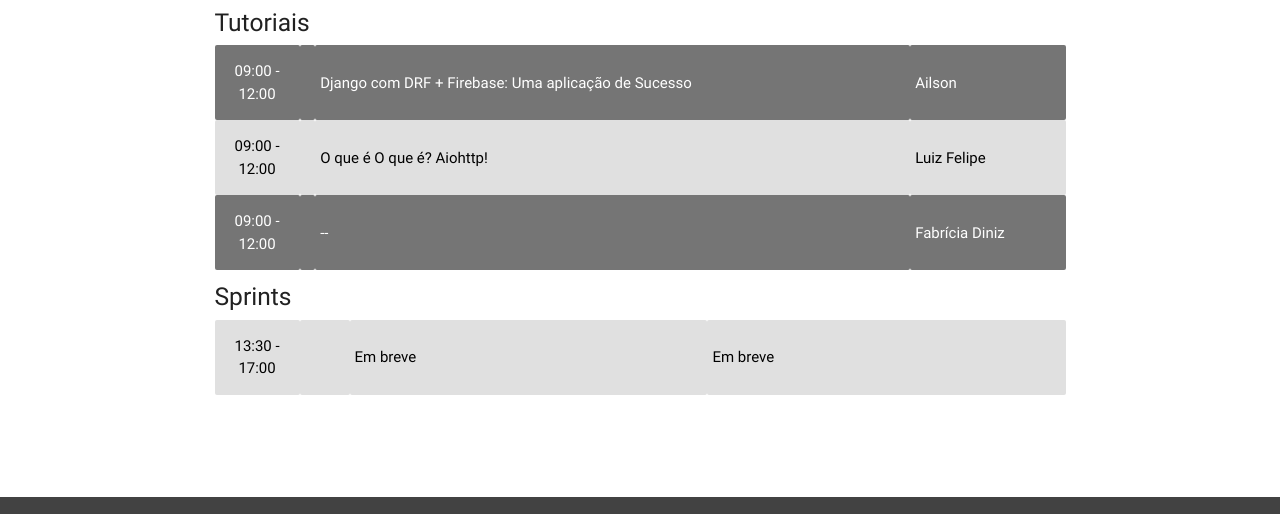
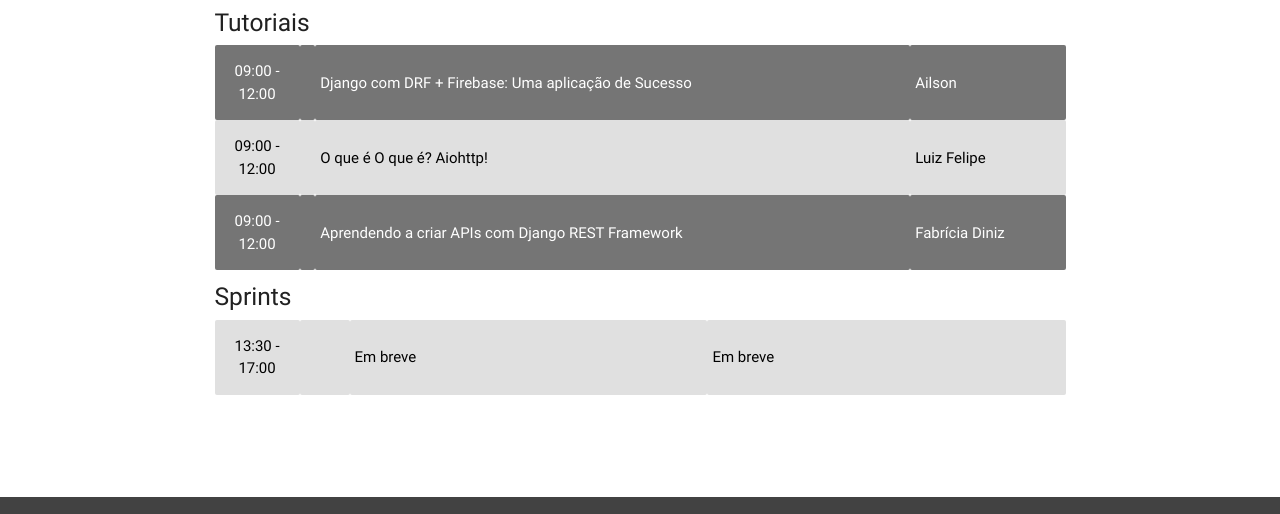
Before and after one commit to pythonNordeste/pyne2020, a plain HTML site: page programacao_domingo.html in a window 1280 px wide. Shown: the part 1142-1656 px from the top of the page. Drawn offline with nearby package versions, Linux system fonts and the light colour scheme.

Commit message:
atualiza grade

```diff
--- a/programacao_domingo.html
+++ b/programacao_domingo.html
@@ -152,7 +152,7 @@
                     </tr>
                     <tr class="grey darken-1 white-text">
                       <td style="width:10%; text-align:center">09:00 - 12:00<td>
-                      <td>--</td>
+                      <td>Aprendendo a criar APIs com Django REST Framework</td>
                       <td>Fabrícia Diniz</td>
                     </tr>
                   </tbody>
```
